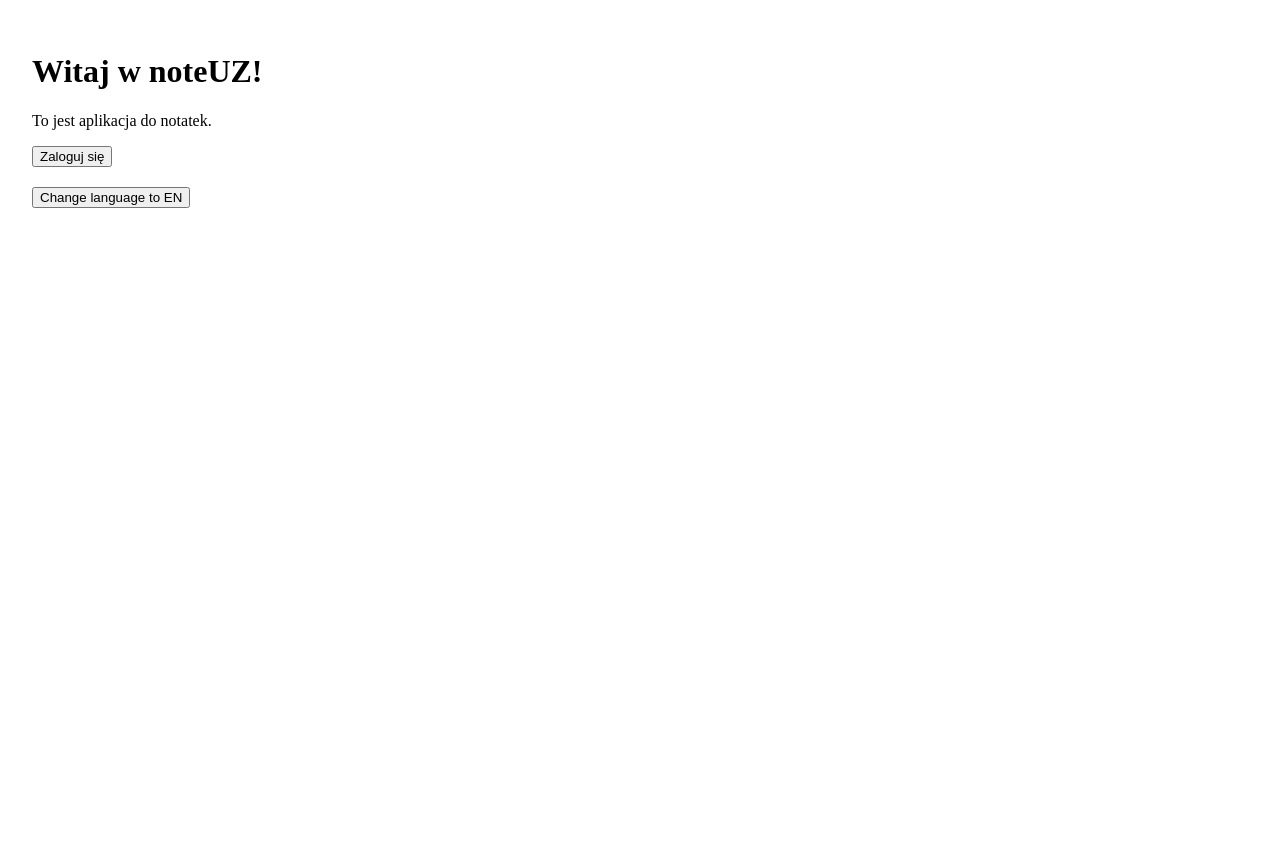
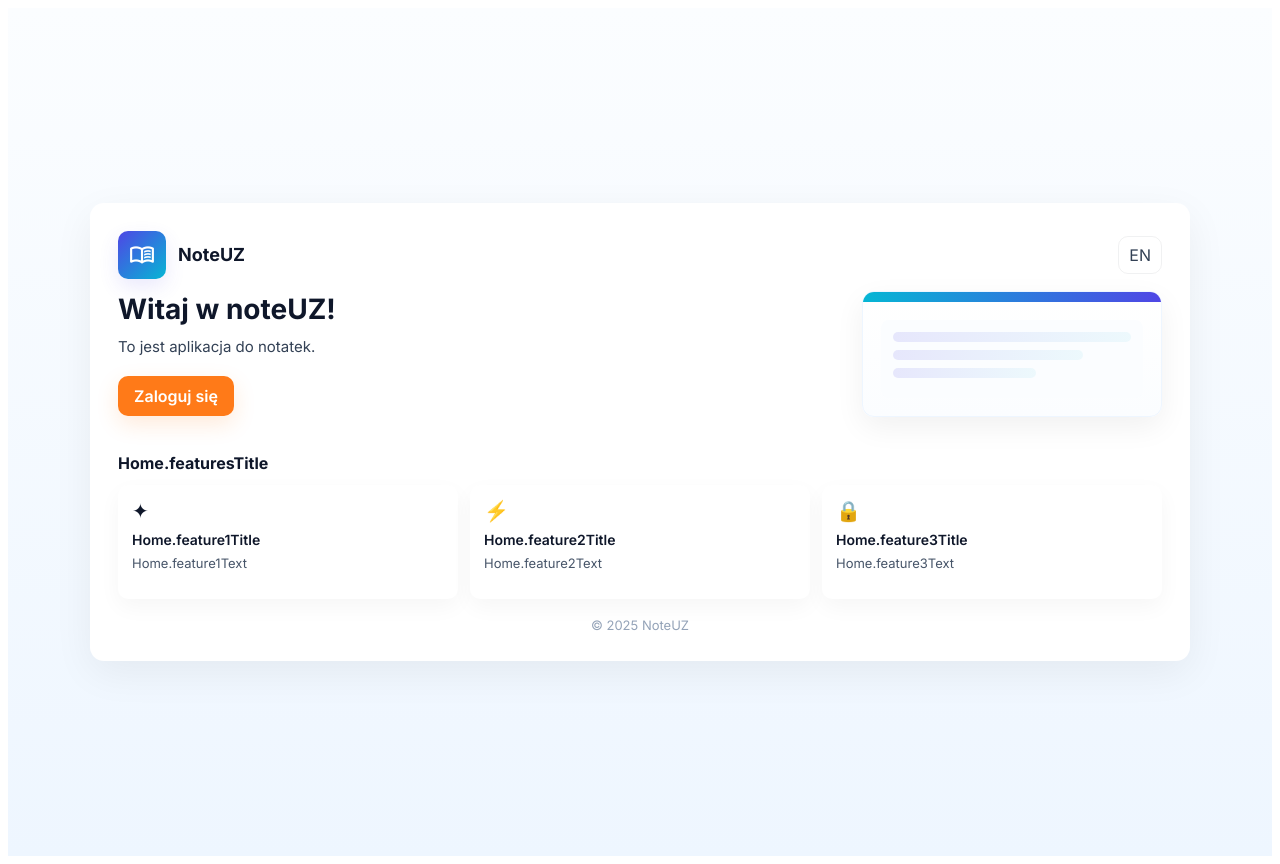
Before and after one commit to Deerion/noteUZ, a Next.js app in the folder noteUZ-frontend/: page / in a window 1280 px wide. Before the commit the page ends 800 px from the top, so only its background shows below. Built offline with nearby package versions, Linux system fonts and the light colour scheme.

Commit message:
Landing Page frontend

```diff
--- a/noteUZ-frontend/src/pages/index.tsx
+++ b/noteUZ-frontend/src/pages/index.tsx
@@ -1,39 +1,297 @@
-// pages/index.tsx
+import Head from 'next/head';
 import Link from 'next/link';
-import { useTranslations } from 'next-intl';
-import { GetStaticProps } from 'next';
-import { useRouter } from 'next/router';
+import {GetStaticProps} from 'next';
+import {useTranslations} from 'next-intl';
+import {useRouter} from 'next/router';
+import React from 'react';
 
 export default function Home() {
     const t = useTranslations('Home');
     const router = useRouter();
-
-    const { locale } = router;
+    const {locale} = router;
     const switchLocale = locale === 'pl' ? 'en' : 'pl';
 
     return (
-        <main style={{ padding: 24 }}>
-            <h1>{t('homeTitle')}</h1>
-            <p>{t('welcome')}</p>
+        <>
+            <Head>
+                <title>NoteUZ — {t('homeTitle')}</title>
+                <meta name="viewport" content="width=device-width,initial-scale=1"/>
+                <link
+                    rel="stylesheet"
+                    href="https://fonts.googleapis.com/css2?family=Inter:wght@400;600;700&display=swap"
+                />
+                <link
+                    rel="stylesheet"
+                    href="https://fonts.googleapis.com/css2?family=Material+Symbols+Outlined"
+                />
+            </Head>
 
-            <Link href="/login">
-                <button>{t('loginButton')}</button>
-            </Link>
+            <main style={styles.page}>
+                <div style={styles.card}>
+                    <header style={styles.header}>
+                        <div style={styles.logo} aria-hidden>
+                                                <span
+                                                    className="material-symbols-outlined"
+                                                    style={{fontSize: 26, color: 'white', lineHeight: 1}}
+                                                    aria-hidden
+                                                >
+                                                    menu_book
+                                                </span>
+                        </div>
+                        <h1 style={styles.brandTitle}>NoteUZ</h1>
 
-            <div style={{ marginTop: 20 }}>
-                <Link href={router.asPath} locale={switchLocale}>
-                    <button>
-                        {t('changeLanguage')} {switchLocale.toUpperCase()}
-                    </button>
-                </Link>
-            </div>
-        </main>
+                        <nav style={{marginLeft: 'auto', display: 'flex', gap: 8}}>
+                            <Link
+                                href={router.asPath}
+                                locale={switchLocale}
+                                style={styles.headerLocaleLink}
+                            >
+                                {switchLocale.toUpperCase()}
+                            </Link>
+                        </nav>
+                    </header>
+
+                    <section style={styles.hero}>
+                        <div style={styles.heroLeft}>
+                            <h2 style={styles.title}>{t('homeTitle')}</h2>
+                            <p style={styles.lead}>{t('welcome')}</p>
+
+                            <div style={styles.ctaRow}>
+                                <Link href="/login" style={styles.ctaLink}>
+                                    {t('loginButton')}
+                                </Link>
+                            </div>
+                        </div>
+
+                        <div style={styles.heroRight} aria-hidden>
+                            <div style={styles.device}>
+                                <div style={styles.deviceHeader}/>
+                                <div style={styles.deviceBody}>
+                                    <div style={styles.noteMock}>
+                                        <div style={styles.noteLine}/>
+                                        <div style={{...styles.noteLine, width: '80%'}}/>
+                                        <div style={{...styles.noteLine, width: '60%'}}/>
+                                    </div>
+                                </div>
+                            </div>
+                        </div>
+                    </section>
+
+                    <section id="features" style={styles.features}>
+                        <h3 style={styles.featuresTitle}>{t('featuresTitle') || 'Cechy'}</h3>
+                        <div style={styles.featuresGrid}>
+                            <div style={styles.feature}>
+                                <div style={styles.featureIcon}>✦</div>
+                                <h4 style={styles.featureTitle}>{t('feature1Title') || 'Proste notatki'}</h4>
+                                <p style={styles.featureText}>
+                                    {t('feature1Text') || 'Twórz, edytuj i zarządzaj notatkami szybko i bez komplikacji.'}
+                                </p>
+                            </div>
+
+                            <div style={styles.feature}>
+                                <div style={styles.featureIcon}>⚡</div>
+                                <h4 style={styles.featureTitle}>{t('feature2Title') || 'Szybkie'}</h4>
+                                <p style={styles.featureText}>
+                                    {t('feature2Text') || 'Lekki interfejs, szybkie ładowanie i płynne działanie.'}
+                                </p>
+                            </div>
+
+                            <div style={styles.feature}>
+                                <div style={styles.featureIcon}>🔒</div>
+                                <h4 style={styles.featureTitle}>{t('feature3Title') || 'Bezpieczeństwo'}</h4>
+                                <p style={styles.featureText}>
+                                    {t('feature3Text') || 'Twoje notatki pozostają prywatne — kontrolujesz dostęp.'}
+                                </p>
+                            </div>
+                        </div>
+                    </section>
+
+                    <footer style={styles.footer}>© {new Date().getFullYear()} NoteUZ</footer>
+                </div>
+            </main>
+        </>
     );
 }
-//ładowanie tłumaczeń
-export const getStaticProps: GetStaticProps = async ({ locale }) => ({
+
+// ładowanie tłumaczeń (niezmienione)
+export const getStaticProps: GetStaticProps = async ({locale}) => ({
     props: {
         messages: (await import(`../messages/${locale}.json`)).default,
-        locale
-    }
+        locale,
+    },
 });
+
+const styles: { [k: string]: React.CSSProperties } = {
+    page: {
+        minHeight: '100vh',
+        display: 'flex',
+        alignItems: 'center',
+        justifyContent: 'center',
+        padding: 24,
+        fontFamily: `'Inter', system-ui, -apple-system, 'Segoe UI', Roboto, 'Helvetica Neue', Arial`,
+        background: 'linear-gradient(180deg, #fbfdff 0%, #eef6ff 100%)',
+        color: 'var(--foreground, #0f172a)',
+    },
+    card: {
+        width: '100%',
+        maxWidth: 1100,
+        padding: 28,
+        boxSizing: 'border-box',
+        borderRadius: 14,
+        background: 'white',
+        boxShadow: '0 12px 40px rgba(2,6,23,0.06)',
+    },
+    header: {
+        display: 'flex',
+        alignItems: 'center',
+        gap: 12,
+        marginBottom: 12,
+    },
+    logo: {
+        width: 48,
+        height: 48,
+        borderRadius: 10,
+        background: 'linear-gradient(135deg, #4f46e5 0%, #06b6d4 100%)',
+        display: 'flex',
+        alignItems: 'center',
+        justifyContent: 'center',
+        boxShadow: '0 8px 20px rgba(79,70,229,0.12)',
+        flexShrink: 0,
+    },
+    brandTitle: {
+        margin: 0,
+        fontSize: 18,
+        fontWeight: 700,
+        color: '#0f172a',
+    },
+    headerLocaleLink: {
+        padding: '8px 10px',
+        borderRadius: 10,
+        background: 'transparent',
+        color: '#334155',
+        textDecoration: 'none',
+        border: '1px solid rgba(15,23,42,0.06)',
+    },
+    hero: {
+        display: 'flex',
+        gap: 24,
+        alignItems: 'center',
+        flexWrap: 'wrap',
+        marginTop: 12,
+    },
+    heroLeft: {
+        flex: 1,
+        minWidth: 280,
+    },
+    title: {
+        margin: 0,
+        fontSize: 28,
+        fontWeight: 700,
+        color: '#0f172a',
+    },
+    lead: {
+        marginTop: 10,
+        color: '#334155',
+        fontSize: 15,
+        maxWidth: 560,
+        lineHeight: 1.5,
+    },
+    ctaRow: {
+        marginTop: 18,
+        display: 'flex',
+        gap: 12,
+        alignItems: 'center',
+        flexWrap: 'wrap',
+    },
+    ctaLink: {
+        display: 'inline-block',
+        padding: '10px 16px',
+        borderRadius: 10,
+        background: '#ff7a18',
+        color: 'white',
+        fontWeight: 600,
+        textDecoration: 'none',
+        boxShadow: '0 8px 22px rgba(255,122,24,0.16)',
+    },
+    secondary: {
+        display: 'inline-block',
+        padding: '10px 14px',
+        borderRadius: 10,
+        background: 'transparent',
+        color: '#334155',
+        textDecoration: 'none',
+        border: '1px solid rgba(15,23,42,0.06)',
+    },
+    heroRight: {
+        width: 300,
+        minWidth: 240,
+    },
+    device: {
+        borderRadius: 12,
+        overflow: 'hidden',
+        boxShadow: '0 10px 30px rgba(2,6,23,0.06)',
+        border: '1px solid #eef6ff',
+        background: 'linear-gradient(180deg, #ffffff 0%, #fbfdff 100%)',
+    },
+    deviceHeader: {
+        height: 10,
+        background: 'linear-gradient(90deg, #06b6d4, #4f46e5)',
+    },
+    deviceBody: {
+        padding: 18,
+    },
+    noteMock: {
+        background: '#fbfdff',
+        borderRadius: 8,
+        padding: 12,
+    },
+    noteLine: {
+        height: 10,
+        background: 'linear-gradient(90deg, rgba(79,70,229,0.12), rgba(6,182,212,0.06))',
+        borderRadius: 6,
+        marginBottom: 8,
+    },
+    features: {
+        marginTop: 22,
+        paddingTop: 14,
+    },
+    featuresTitle: {
+        margin: 0,
+        fontSize: 16,
+        fontWeight: 700,
+        color: '#0f172a',
+        marginBottom: 12,
+    },
+    featuresGrid: {
+        display: 'grid',
+        gridTemplateColumns: 'repeat(auto-fit, minmax(220px, 1fr))',
+        gap: 12,
+    },
+    feature: {
+        background: 'white',
+        borderRadius: 10,
+        padding: 14,
+        boxShadow: '0 8px 22px rgba(2,6,23,0.04)',
+    },
+    featureIcon: {
+        fontSize: 20,
+        marginBottom: 8,
+    },
+    featureTitle: {
+        margin: 0,
+        fontSize: 14,
+        fontWeight: 600,
+    },
+    featureText: {
+        marginTop: 6,
+        color: '#475569',
+        fontSize: 13,
+        lineHeight: 1.4,
+    },
+    footer: {
+        marginTop: 18,
+        textAlign: 'center',
+        color: '#94a3b8',
+        fontSize: 13,
+    },
+};
```
